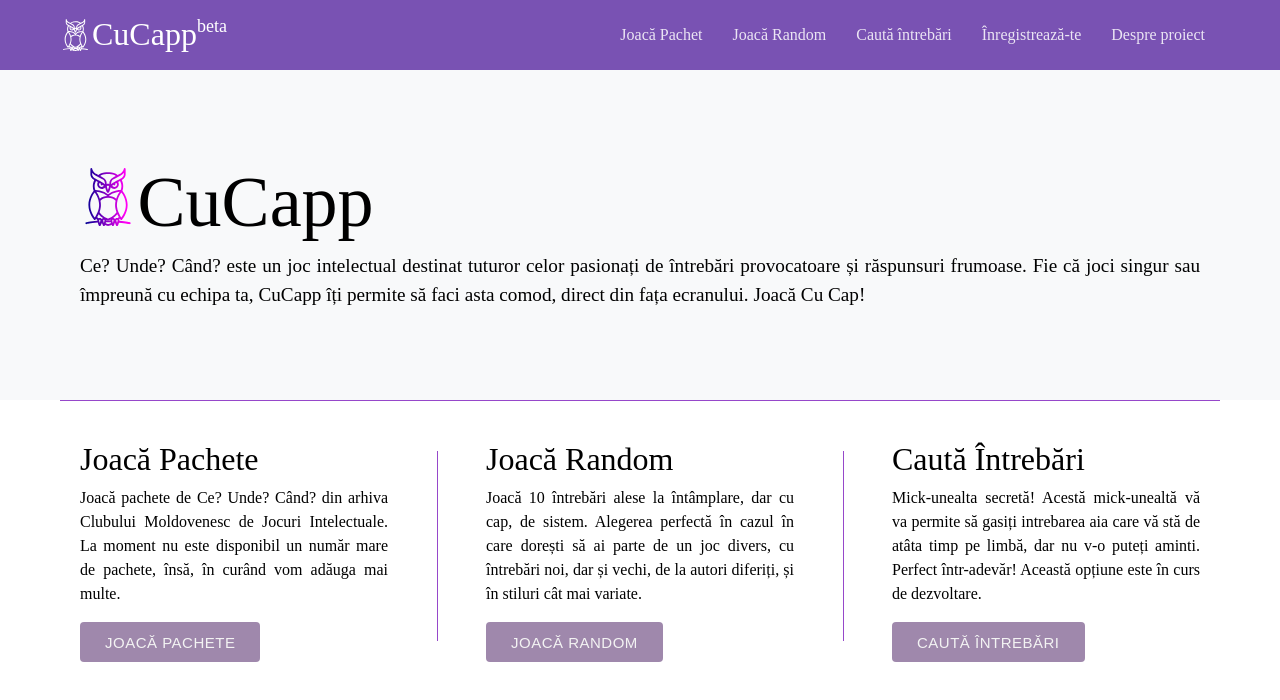
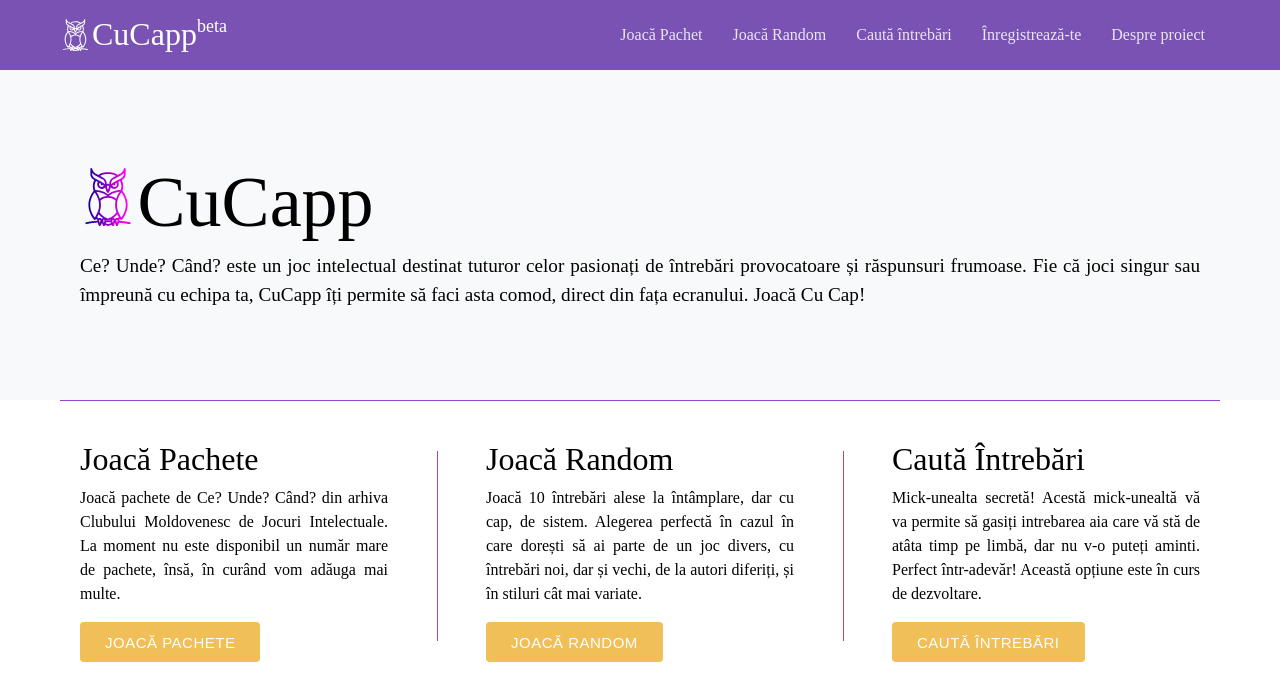
Before and after one commit to lavrric/cucapp, a React (Create React App) app: page / in a window 1280 px wide. Shown: the top 700 px of the page. Built offline with nearby package versions, Linux system fonts and the light colour scheme.

Commit message:
orange juice

```diff
--- a/src/components/custom-button/custom-button.scss
+++ b/src/components/custom-button/custom-button.scss
@@ -1,7 +1,7 @@
 $base-color: #7952b3;
 $sub-color: #ffe484;
 $button-color: #007bff;
-$sub-button-color: #9f88ac;
+$sub-button-color: #f0bf57;
 
 .custom-button {
   width: auto;
@@ -16,7 +16,7 @@ $sub-button-color: #9f88ac;
   &.important {
     background-color: $button-color;
   }
-  color: #f3f3f3;
+  color: #ffffff;
   text-transform: uppercase;
   border: none;
   cursor: pointer;
```
